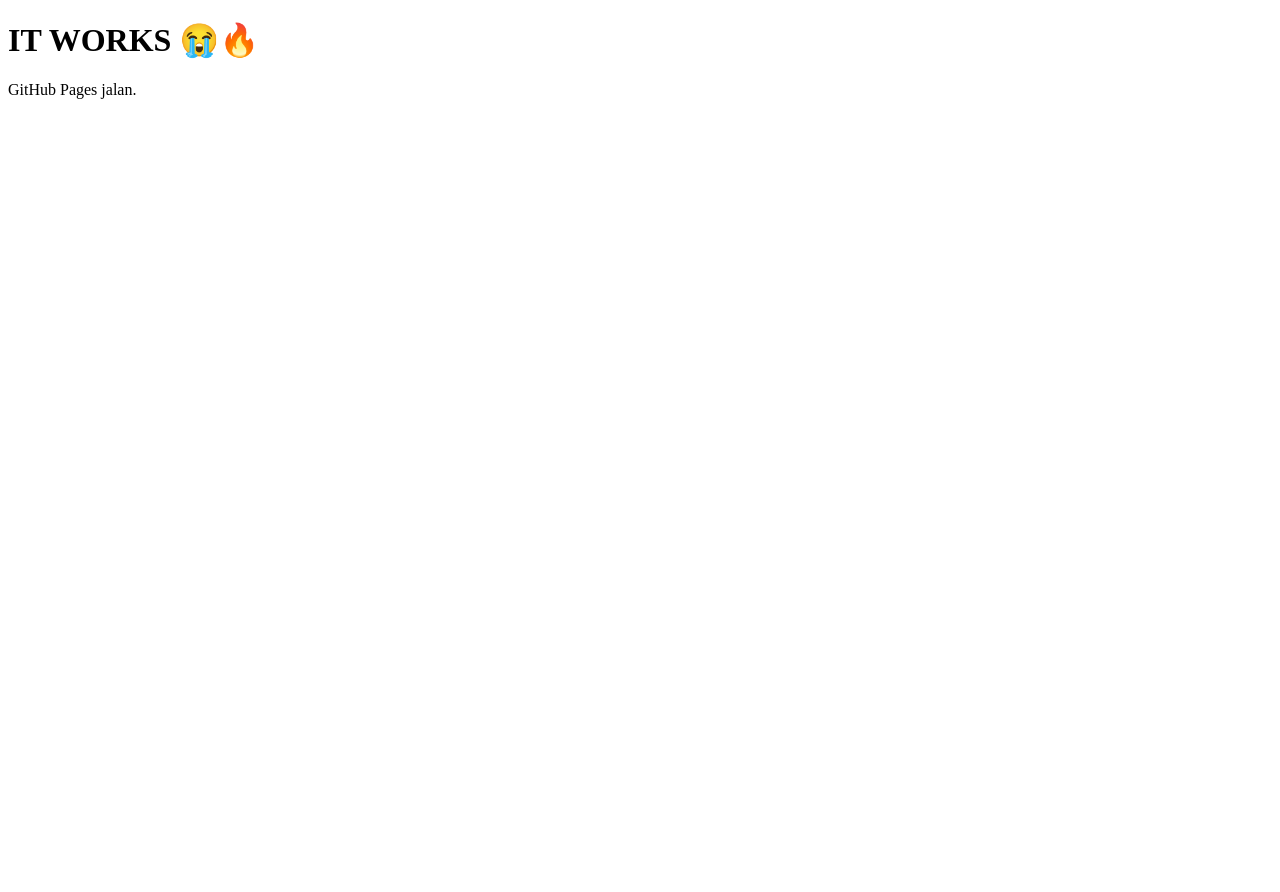
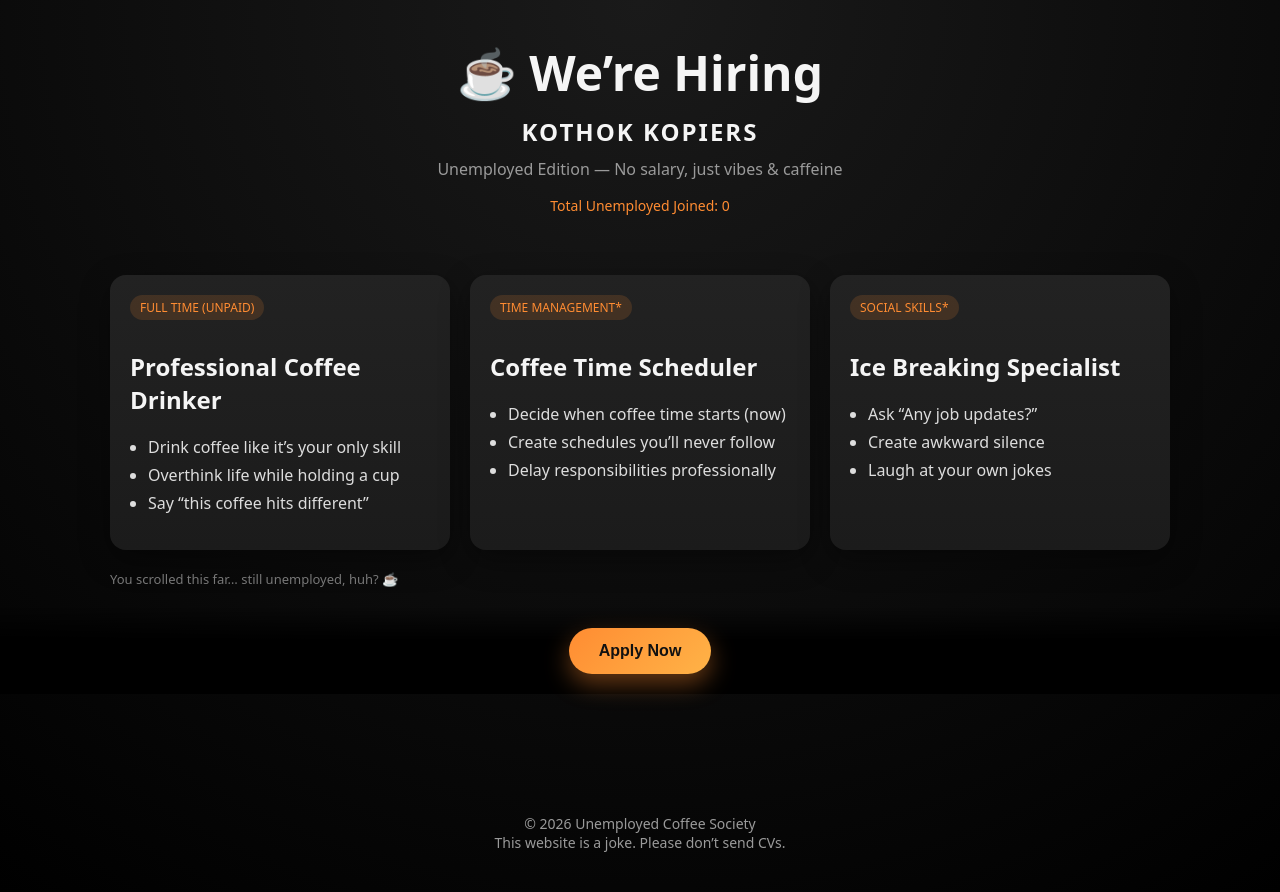
Before and after one commit to MuhammadDias/Only-a-joke-bruh, a plain HTML site: page index.html in a window 1280 px wide. Before the commit the page ends 800 px from the top, so only its background shows below. Drawn offline with Linux system fonts and the light colour scheme.

Commit message:
update lagi

```diff
--- a/index.html
+++ b/index.html
@@ -1,11 +1,236 @@
 <!DOCTYPE html>
-<html>
-  <head>
-    <meta charset="UTF-8" />
-    <title>Only a Joke</title>
-  </head>
-  <body>
-    <h1>IT WORKS 😭🔥</h1>
-    <p>GitHub Pages jalan.</p>
-  </body>
+<html lang="en">
+<head>
+  <meta charset="UTF-8" />
+  <title>We’re Hiring — Unemployed Edition</title>
+  <meta name="viewport" content="width=device-width, initial-scale=1.0" />
+
+  <style>
+    :root {
+      --bg: #0f0f0f;
+      --card: #1b1b1b;
+      --accent: #ff8c32;
+      --text: #f5f5f5;
+      --muted: #9a9a9a;
+    }
+
+    * { box-sizing: border-box; }
+
+    body {
+      margin: 0;
+      font-family: system-ui, sans-serif;
+      background: radial-gradient(circle at top, #1a1a1a, #000);
+      color: var(--text);
+      min-height: 100vh;
+    }
+
+    header {
+      padding: 40px 20px;
+      text-align: center;
+    }
+
+    header h1 {
+      font-size: clamp(2rem, 5vw, 3rem);
+      margin: 0;
+    }
+
+    header h2 {
+      margin: 10px 0 5px;
+      font-weight: 600;
+      letter-spacing: 2px;
+    }
+
+    header p {
+      margin-top: 10px;
+      color: var(--muted);
+    }
+
+    .counter {
+      margin-top: 15px;
+      font-size: 14px;
+      color: var(--accent);
+    }
+
+    main {
+      padding: 20px;
+      max-width: 1100px;
+      margin: auto;
+    }
+
+    .grid {
+      display: grid;
+      grid-template-columns: repeat(auto-fit, minmax(260px, 1fr));
+      gap: 20px;
+    }
+
+    .card {
+      background: linear-gradient(180deg, #222, var(--card));
+      border-radius: 16px;
+      padding: 20px;
+      box-shadow: 0 10px 30px rgba(0,0,0,0.4);
+      transition: transform 0.3s ease;
+    }
+
+    .card:hover {
+      transform: translateY(-6px);
+    }
+
+    .tag {
+      display: inline-block;
+      padding: 4px 10px;
+      font-size: 12px;
+      border-radius: 20px;
+      background: rgba(255,140,50,0.15);
+      color: var(--accent);
+      margin-bottom: 10px;
+    }
+
+    ul {
+      padding-left: 18px;
+    }
+
+    li {
+      margin-bottom: 6px;
+      color: #ddd;
+    }
+
+    .apply {
+      position: sticky;
+      bottom: 0;
+      background: linear-gradient(180deg, transparent, #000 40%);
+      padding: 20px;
+      display: flex;
+      justify-content: center;
+    }
+
+    button {
+      padding: 14px 30px;
+      font-size: 16px;
+      border-radius: 999px;
+      border: none;
+      cursor: pointer;
+      background: linear-gradient(135deg, var(--accent), #ffb347);
+      color: #111;
+      font-weight: 700;
+      box-shadow: 0 10px 25px rgba(255,140,50,0.4);
+    }
+
+    footer {
+      margin-top: 80px;
+      padding: 40px 20px;
+      text-align: center;
+      color: var(--muted);
+      font-size: 14px;
+    }
+
+    .easter {
+      opacity: 0;
+      transition: opacity 1s ease;
+      margin-top: 20px;
+      font-size: 13px;
+      color: #777;
+    }
+
+    .easter.show {
+      opacity: 1;
+    }
+  </style>
+</head>
+
+<body>
+
+<header>
+  <h1>☕ We’re Hiring</h1>
+  <h2>KOTHOK KOPIERS</h2>
+  <p>Unemployed Edition — No salary, just vibes & caffeine</p>
+  <div class="counter">
+    Total Unemployed Joined: <span id="count">0</span>
+  </div>
+</header>
+
+<main>
+  <div class="grid">
+
+    <div class="card">
+      <span class="tag">FULL TIME (UNPAID)</span>
+      <h2>Professional Coffee Drinker</h2>
+      <ul>
+        <li>Drink coffee like it’s your only skill</li>
+        <li>Overthink life while holding a cup</li>
+        <li>Say “this coffee hits different”</li>
+      </ul>
+    </div>
+
+    <div class="card">
+      <span class="tag">TIME MANAGEMENT*</span>
+      <h2>Coffee Time Scheduler</h2>
+      <ul>
+        <li>Decide when coffee time starts (now)</li>
+        <li>Create schedules you’ll never follow</li>
+        <li>Delay responsibilities professionally</li>
+      </ul>
+    </div>
+
+    <div class="card">
+      <span class="tag">SOCIAL SKILLS*</span>
+      <h2>Ice Breaking Specialist</h2>
+      <ul>
+        <li>Ask “Any job updates?”</li>
+        <li>Create awkward silence</li>
+        <li>Laugh at your own jokes</li>
+      </ul>
+    </div>
+
+  </div>
+
+  <div class="easter" id="easter">
+    You scrolled this far… still unemployed, huh? ☕
+  </div>
+</main>
+
+<div class="apply">
+  <button onclick="joinGroup()">Apply Now</button>
+</div>
+
+<footer>
+  © 2026 Unemployed Coffee Society<br />
+  This website is a joke. Please don’t send CVs.
+</footer>
+
+<script>
+  const WA_LINK = "https://chat.whatsapp.com/GjELPgNKmjRDatKXQSeWEN";
+
+  const countEl = document.getElementById("count");
+  let count = localStorage.getItem("unemployedCount") || 0;
+  countEl.textContent = count;
+
+  function joinGroup() {
+    const confirmJoin = confirm(
+      "Are you sure?\nThis may lead to coffee addiction and zero income."
+    );
+
+    if (!confirmJoin) return;
+
+    count++;
+    localStorage.setItem("unemployedCount", count);
+    countEl.textContent = count;
+
+    const isMobile = /Android|iPhone|iPad/i.test(navigator.userAgent);
+
+    if (isMobile) {
+      window.location.href = WA_LINK;
+    } else {
+      window.open(WA_LINK, "_blank");
+    }
+  }
+
+  window.addEventListener("scroll", () => {
+    const easter = document.getElementById("easter");
+    if (window.scrollY + window.innerHeight >= document.body.scrollHeight - 50) {
+      easter.classList.add("show");
+    }
+  });
+</script>
+
+</body>
 </html>
```
